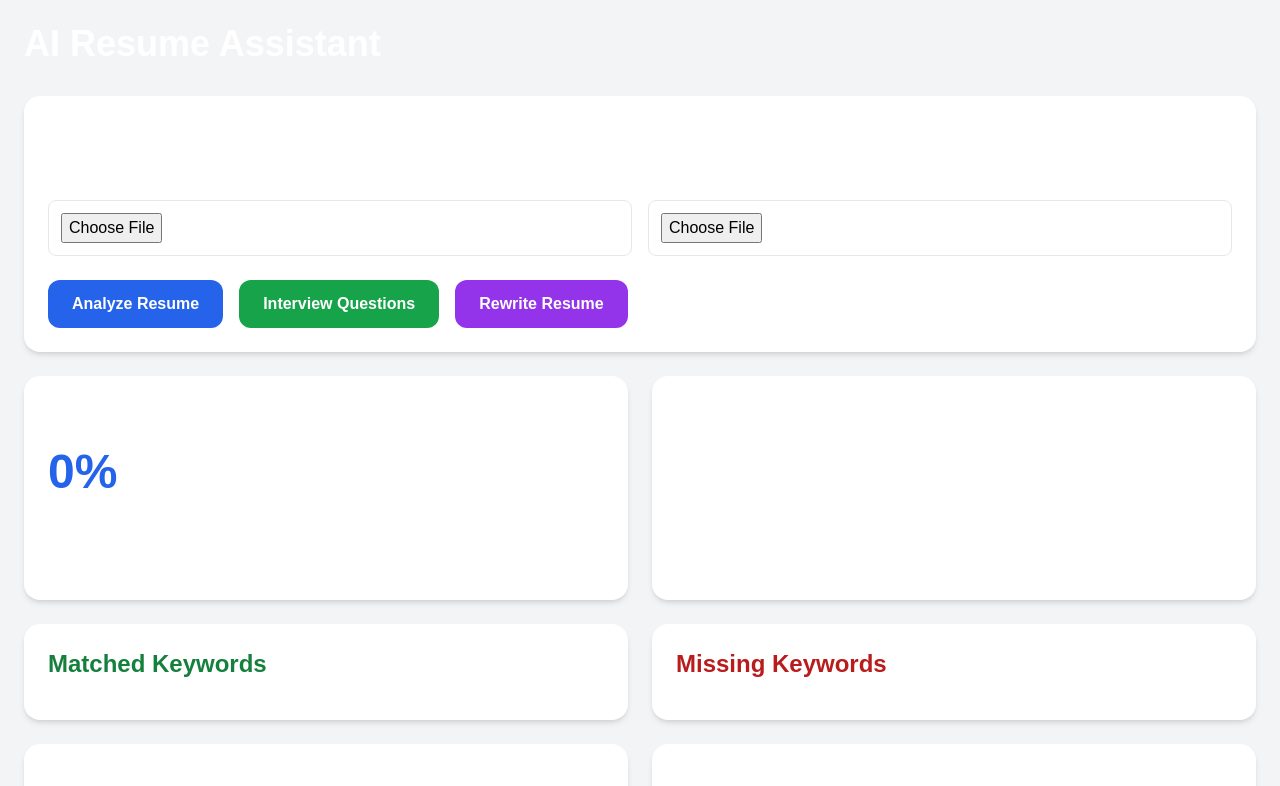
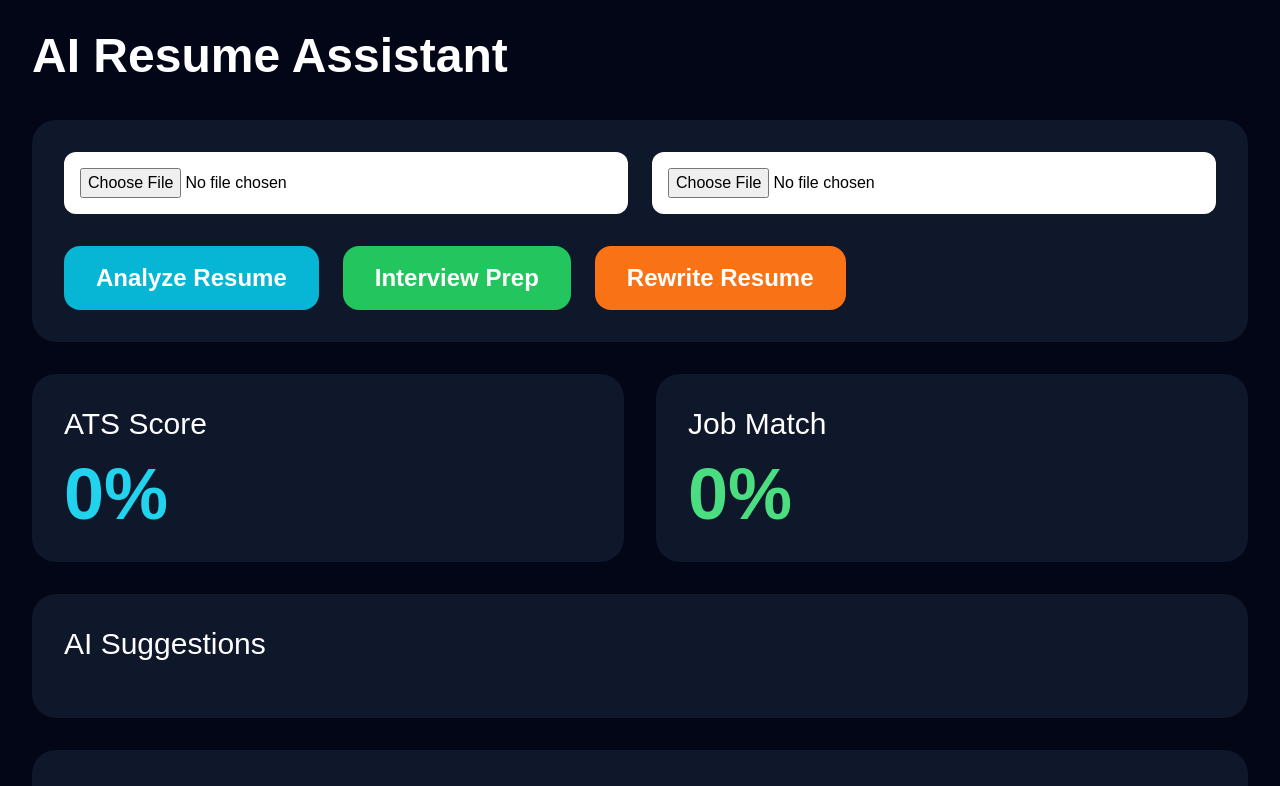
Before and after one commit to SamalaPramod/ai-resume-assistant, a Next.js app: page /dashboard in a window 1280 px wide. Shown: the top 786 px of the page. Built offline with nearby package versions, Linux system fonts and the light colour scheme.

Commit message:
Restored old dashboard UI

```diff
--- a/src/app/dashboard/page.tsx
+++ b/src/app/dashboard/page.tsx
@@ -10,32 +10,14 @@ export default function DashboardPage() {
   const [jdFile, setJdFile] =
     useState<File | null>(null);
 
-  const [loading, setLoading] =
-    useState(false);
-
   const [atsScore, setAtsScore] =
     useState(0);
 
   const [jobMatch, setJobMatch] =
     useState(0);
 
-  const [resumeLevel, setResumeLevel] =
-    useState("");
-
   const [aiFeedback, setAiFeedback] =
     useState("");
-
-  const [matchedKeywords, setMatchedKeywords] =
-    useState<string[]>([]);
-
-  const [missingKeywords, setMissingKeywords] =
-    useState<string[]>([]);
-
-  const [strengths, setStrengths] =
-    useState<string[]>([]);
-
-  const [weaknesses, setWeaknesses] =
-    useState<string[]>([]);
 
   const [interviewQuestions, setInterviewQuestions] =
     useState("");
@@ -44,20 +26,22 @@ export default function DashboardPage() {
     useState("");
 
   // =========================
-  // ANALYZE RESUME
+  // ANALYZE
   // =========================
 
-  const analyzeResume = async () => {
+  const analyzeResume =
+    async () => {
 
       try {
 
         if (!selectedFile) {
 
-        alert("Please upload resume");
+          alert(
+            "Upload resume"
+          );
+
           return;
         }
-
-      setLoading(true);
 
         const formData =
           new FormData();
@@ -79,7 +63,9 @@ export default function DashboardPage() {
           await fetch(
             "/api/upload",
             {
+
               method: "POST",
+
               body: formData,
             }
           );
@@ -95,57 +81,33 @@ export default function DashboardPage() {
           data.jobMatch || 0
         );
 
-      setResumeLevel(
-        data.resumeLevel || ""
-      );
-
         setAiFeedback(
           data.aiFeedback || ""
-      );
-
-      setMatchedKeywords(
-        data.matchedKeywords || []
-      );
-
-      setMissingKeywords(
-        data.missingKeywords || []
-      );
-
-      setStrengths(
-        data.strengths || []
-      );
-
-      setWeaknesses(
-        data.weaknesses || []
         );
 
       } catch (error) {
 
         console.log(error);
-      alert("Analysis failed");
-
-    } finally {
-
-      setLoading(false);
       }
     };
 
   // =========================
-  // INTERVIEW QUESTIONS
+  // INTERVIEW
   // =========================
 
-  const generateInterviewQuestions =
+  const generateInterview =
     async () => {
 
       try {
 
         if (!selectedFile) {
 
-          alert("Please upload resume");
+          alert(
+            "Upload resume"
+          );
+
           return;
         }
-
-        setLoading(true);
 
         const formData =
           new FormData();
@@ -167,7 +129,9 @@ export default function DashboardPage() {
           await fetch(
             "/api/interview",
             {
+
               method: "POST",
+
               body: formData,
             }
           );
@@ -182,16 +146,11 @@ export default function DashboardPage() {
       } catch (error) {
 
         console.log(error);
-        alert("Interview generation failed");
-
-      } finally {
-
-        setLoading(false);
       }
     };
 
   // =========================
-  // REWRITE RESUME
+  // REWRITE
   // =========================
 
   const rewriteResume =
@@ -201,11 +160,12 @@ export default function DashboardPage() {
 
         if (!selectedFile) {
 
-          alert("Please upload resume");
+          alert(
+            "Upload resume"
+          );
+
           return;
         }
-
-        setLoading(true);
 
         const formData =
           new FormData();
@@ -219,7 +179,9 @@ export default function DashboardPage() {
           await fetch(
             "/api/rewrite",
             {
+
               method: "POST",
+
               body: formData,
             }
           );
@@ -234,39 +196,22 @@ export default function DashboardPage() {
       } catch (error) {
 
         console.log(error);
-        alert("Rewrite failed");
-
-      } finally {
-
-        setLoading(false);
       }
     };
 
   return (
 
-    <div className="min-h-screen bg-gray-100 p-6">
+    <div className="min-h-screen bg-[#020617] text-white p-8">
 
-      <div className="max-w-7xl mx-auto">
-
-        <h1 className="text-4xl font-bold mb-8">
+      <h1 className="text-5xl font-bold mb-10">
         AI Resume Assistant
       </h1>
 
       {/* Upload Section */}
 
-        <div className="bg-white rounded-2xl shadow-md p-6 mb-6">
+      <div className="bg-[#0f172a] p-8 rounded-3xl mb-8">
 
-          <h2 className="text-2xl font-semibold mb-4">
-            Upload Files
-          </h2>
-
-          <div className="grid md:grid-cols-2 gap-4">
-
-            <div>
-
-              <label className="font-medium block mb-2">
-                Resume PDF
-              </label>
+        <div className="grid md:grid-cols-2 gap-6">
 
           <input
             type="file"
@@ -276,15 +221,8 @@ export default function DashboardPage() {
                 e.target.files?.[0] || null
               )
             }
-                className="border p-3 rounded-lg w-full"
+            className="bg-white text-black p-4 rounded-xl"
           />
-            </div>
-
-            <div>
-
-              <label className="font-medium block mb-2">
-                Job Description PDF
-              </label>
 
           <input
             type="file"
@@ -294,191 +232,98 @@ export default function DashboardPage() {
                 e.target.files?.[0] || null
               )
             }
-                className="border p-3 rounded-lg w-full"
+            className="bg-white text-black p-4 rounded-xl"
           />
         </div>
-          </div>
 
-          <div className="flex flex-wrap gap-4 mt-6">
+        <div className="flex gap-6 mt-8">
 
           <button
             onClick={analyzeResume}
-              className="bg-blue-600 text-white px-6 py-3 rounded-xl font-semibold"
+            className="bg-cyan-500 hover:bg-cyan-600 px-8 py-4 rounded-2xl text-2xl font-semibold"
           >
             Analyze Resume
           </button>
 
           <button
-              onClick={generateInterviewQuestions}
-              className="bg-green-600 text-white px-6 py-3 rounded-xl font-semibold"
+            onClick={generateInterview}
+            className="bg-green-500 hover:bg-green-600 px-8 py-4 rounded-2xl text-2xl font-semibold"
           >
-              Interview Questions
+            Interview Prep
           </button>
 
           <button
             onClick={rewriteResume}
-              className="bg-purple-600 text-white px-6 py-3 rounded-xl font-semibold"
+            className="bg-orange-500 hover:bg-orange-600 px-8 py-4 rounded-2xl text-2xl font-semibold"
           >
             Rewrite Resume
           </button>
         </div>
-
-          {loading && (
-            <p className="mt-4 text-blue-600 font-medium">
-              Processing...
-            </p>
-          )}
       </div>
 
-        {/* ATS Section */}
+      {/* Scores */}
 
-        <div className="grid md:grid-cols-2 gap-6 mb-6">
+      <div className="grid md:grid-cols-2 gap-8 mb-8">
 
-          <div className="bg-white rounded-2xl shadow-md p-6">
+        <div className="bg-[#0f172a] p-8 rounded-3xl">
 
-            <h2 className="text-2xl font-semibold mb-4">
+          <h2 className="text-3xl mb-4">
             ATS Score
           </h2>
 
-            <div className="text-5xl font-bold text-blue-600 mb-4">
+          <div className="text-7xl text-cyan-400 font-bold">
             {atsScore}%
           </div>
-
-            <p className="text-lg">
-              Job Match:
-              <span className="font-semibold ml-2">
-                {jobMatch}%
-              </span>
-            </p>
-
-            <p className="text-lg mt-2">
-              Resume Level:
-              <span className="font-semibold ml-2">
-                {resumeLevel}
-              </span>
-            </p>
         </div>
 
-          <div className="bg-white rounded-2xl shadow-md p-6">
+        <div className="bg-[#0f172a] p-8 rounded-3xl">
 
-            <h2 className="text-2xl font-semibold mb-4">
-              AI Suggestions
+          <h2 className="text-3xl mb-4">
+            Job Match
           </h2>
 
-            <div className="whitespace-pre-wrap text-gray-700 leading-8">
-              {aiFeedback}
+          <div className="text-7xl text-green-400 font-bold">
+            {jobMatch}%
           </div>
         </div>
       </div>
 
-        {/* Keywords */}
+      {/* AI Suggestions */}
 
-        <div className="grid md:grid-cols-2 gap-6 mb-6">
+      <div className="bg-[#0f172a] p-8 rounded-3xl mb-8">
 
-          <div className="bg-white rounded-2xl shadow-md p-6">
-
-            <h2 className="text-2xl font-semibold mb-4 text-green-700">
-              Matched Keywords
+        <h2 className="text-3xl mb-6">
+          AI Suggestions
         </h2>
 
-            <div className="flex flex-wrap gap-2">
-
-              {matchedKeywords.map((item, index) => (
-
-                <span
-                  key={index}
-                  className="bg-green-100 text-green-700 px-3 py-1 rounded-full"
-                >
-                  {item}
-                </span>
-              ))}
-            </div>
-          </div>
-
-          <div className="bg-white rounded-2xl shadow-md p-6">
-
-            <h2 className="text-2xl font-semibold mb-4 text-red-700">
-              Missing Keywords
-            </h2>
-
-            <div className="flex flex-wrap gap-2">
-
-              {missingKeywords.map((item, index) => (
-
-                <span
-                  key={index}
-                  className="bg-red-100 text-red-700 px-3 py-1 rounded-full"
-                >
-                  {item}
-                </span>
-              ))}
-            </div>
-          </div>
-        </div>
-
-        {/* Strengths & Weaknesses */}
-
-        <div className="grid md:grid-cols-2 gap-6 mb-6">
-
-          <div className="bg-white rounded-2xl shadow-md p-6">
-
-            <h2 className="text-2xl font-semibold mb-4">
-              Strengths
-            </h2>
-
-            <ul className="list-disc pl-6 space-y-2">
-
-              {strengths.map((item, index) => (
-
-                <li key={index}>
-                  {item}
-                </li>
-              ))}
-            </ul>
-          </div>
-
-          <div className="bg-white rounded-2xl shadow-md p-6">
-
-            <h2 className="text-2xl font-semibold mb-4">
-              Weaknesses
-            </h2>
-
-            <ul className="list-disc pl-6 space-y-2">
-
-              {weaknesses.map((item, index) => (
-
-                <li key={index}>
-                  {item}
-                </li>
-              ))}
-            </ul>
+        <div className="whitespace-pre-wrap leading-8 text-gray-300">
+          {aiFeedback}
         </div>
       </div>
 
       {/* Interview Questions */}
 
-        <div className="bg-white rounded-2xl shadow-md p-6 mb-6">
+      <div className="bg-[#0f172a] p-8 rounded-3xl mb-8">
 
-          <h2 className="text-2xl font-semibold mb-4">
+        <h2 className="text-3xl mb-6">
           Interview Questions
         </h2>
 
-          <div className="whitespace-pre-wrap text-gray-700 leading-8">
+        <div className="whitespace-pre-wrap leading-8 text-gray-300">
           {interviewQuestions}
         </div>
       </div>
 
-        {/* Resume Rewrite */}
+      {/* Rewrite */}
 
-        <div className="bg-white rounded-2xl shadow-md p-6">
+      <div className="bg-[#0f172a] p-8 rounded-3xl">
 
-          <h2 className="text-2xl font-semibold mb-4">
+        <h2 className="text-3xl mb-6">
           Rewritten Resume
         </h2>
 
-          <div className="whitespace-pre-wrap text-gray-700 leading-8">
+        <div className="whitespace-pre-wrap leading-8 text-gray-300">
           {rewrittenResume}
-          </div>
         </div>
       </div>
     </div>
```
Lines whose indentation alone changed are shown as unchanged.
